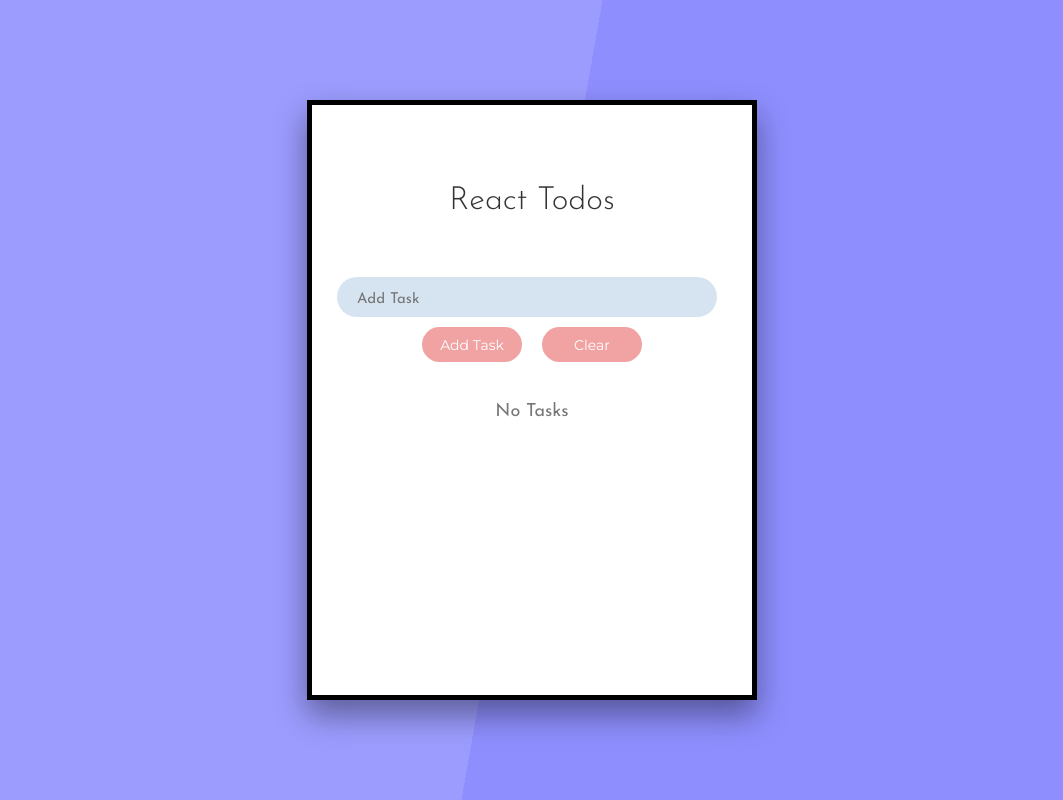
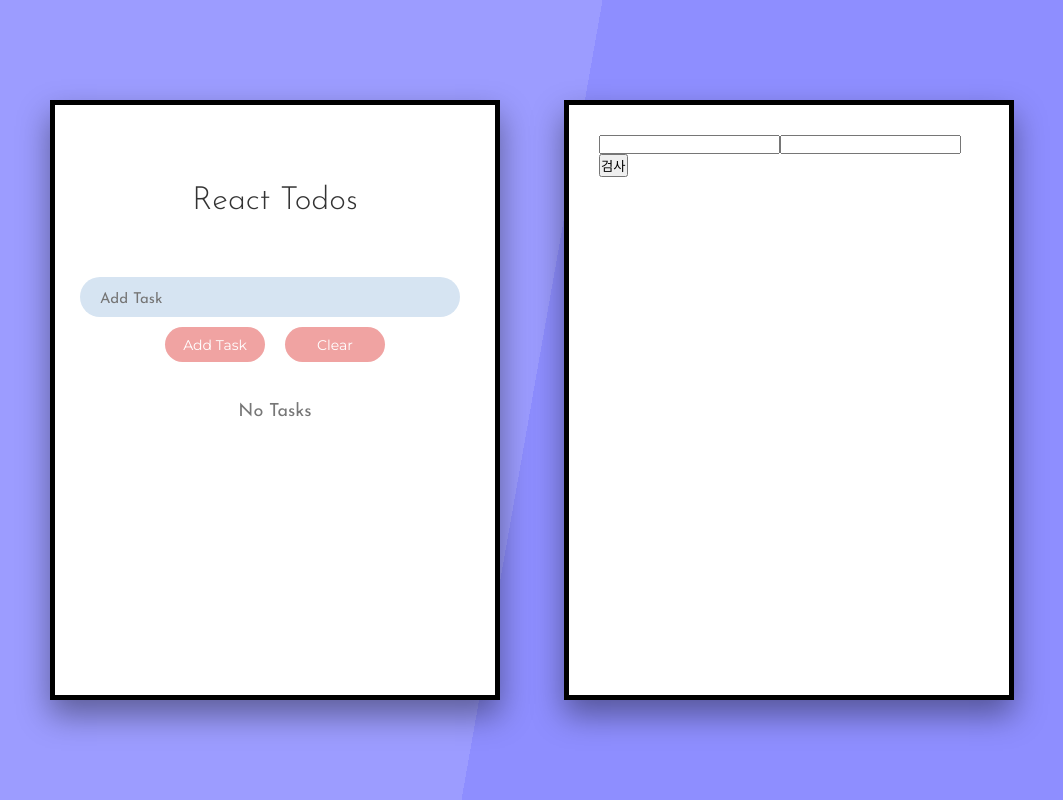
Before and after one commit to idenhan/react-todos, a React (Create React App) app: page / in a window 1280 px wide. Shown: the whole page, without its empty margins (108-1171 px from the left). Built offline with nearby package versions, Linux system fonts and the light colour scheme.

Commit message:
Implement ValidationForm And Modularise Components More

```diff
--- a/src/App.js
+++ b/src/App.js
@@ -1,24 +1,19 @@
 import React from "react";
-import List from "./components/List";
 import ListContextProvier from "./context/ListContext";
-import TaskForm from "./components/TaskForm";
-import Header from "./components/Header";
 
-import "./App.css";
+import JuminNaver from "./containers/JuminNaver";
+import Todos from "./containers/Todos";
 
 const App = () => {
   return (
-    <ListContextProvier>
-      <div className="container">
-        <div className="app-wrapper">
-          <Header />
-          <div className="main">
-            <TaskForm />
-            <List />
-          </div>
+    <React.Fragment>
+      <ListContextProvier>
+        <div className="container">
+          <Todos />
+          <JuminNaver />
         </div>
-      </div>
-    </ListContextProvier>
+      </ListContextProvier>
+    </React.Fragment>
   );
 };
 
--- /dev/null
+++ b/src/components/ValidationForm.jsx
@@ -0,0 +1,78 @@
+import React, { useState } from "react";
+
+const ValidationForm = () => {
+  const [juminFirst, setJuminFirst] = useState("");
+  const [juminLast, setJuminLast] = useState("");
+
+  const handleJuminFirstChange = e => {
+    setJuminFirst(e.target.value);
+  };
+
+  const handleJuminLastChange = e => {
+    setJuminLast(e.target.value);
+  };
+
+  const handleClick = () => {
+    validation();
+
+    if (validation()) {
+      alert("올바른 주민등록번호입니다.");
+    } else {
+      alert("입력한 번호를 다시 확인하시기 바랍니다.");
+    }
+  };
+
+  const validation = () => {
+    const jumin = juminFirst + juminLast;
+
+    const fmt = /^\d{6}[1234]\d{6}$/;
+    if (!fmt.test(jumin)) {
+      return false;
+    }
+
+    let birthYear = jumin.charAt(6) <= "2" ? "19" : "20";
+    birthYear += jumin.substr(0, 2);
+
+    const birthMonth = jumin.substr(2, 2) - 1;
+    const birthDate = jumin.substr(4, 2);
+    const birth = new Date(birthYear, birthMonth, birthDate);
+
+    if (birth.getMonth() !== birthMonth) {
+      return false;
+    }
+
+    let buf = new Array(13);
+    let sum = 0;
+    const multipliers = [2, 3, 4, 5, 6, 7, 8, 9, 2, 3, 4, 5];
+
+    for (let i = 0; i < 13; i++) buf[i] = parseInt(jumin.charAt(i));
+
+    for (let i = 0; i < 12; i++) sum += buf[i] *= multipliers[i];
+
+    if ((11 - (sum % 11)) % 10 !== buf[12]) {
+      return false;
+    }
+
+    return true;
+  };
+
+  return (
+    <div>
+      <input
+        type="text"
+        id="jumin1"
+        value={juminFirst}
+        onChange={handleJuminFirstChange}
+      />
+      <input
+        type="text"
+        id="jumin2"
+        value={juminLast}
+        onChange={handleJuminLastChange}
+      />
+      <input type="button" value="검사" onClick={() => handleClick()} />
+    </div>
+  );
+};
+
+export default ValidationForm;
--- /dev/null
+++ b/src/containers/JuminNaver.jsx
@@ -0,0 +1,16 @@
+import React from "react";
+import ValidationForm from "../components/ValidationForm";
+
+import "../styles/JuminNaver.css";
+
+const Todos = () => {
+  return (
+    <div className="app-wrapper">
+      <div className="main">
+        <ValidationForm />
+      </div>
+    </div>
+  );
+};
+
+export default Todos;
--- /dev/null
+++ b/src/containers/Todos.jsx
@@ -0,0 +1,20 @@
+import React from "react";
+import Header from "../components/Header";
+import List from "../components/List";
+import TaskForm from "../components/TaskForm";
+
+import "../styles/Todos.css";
+
+const Todos = () => {
+  return (
+    <div className="app-wrapper">
+      <Header />
+      <div className="main">
+        <TaskForm />
+        <List />
+      </div>
+    </div>
+  );
+};
+
+export default Todos;
--- /dev/null
+++ b/src/styles/JuminNaver.css
@@ -0,0 +1,20 @@
+.app-wrapper {
+  background-color: #fff;
+  border: 5px solid black;
+  width: 25%;
+  min-width: 450px;
+  height: 600px;
+  margin-left: 2rem;
+  margin-right: 2rem;
+  padding: 30px;
+  box-sizing: border-box;
+  box-shadow: 0 15px 30px rgba(0, 0, 0, 0.4);
+}
+
+.main {
+  display: flex;
+  flex-direction: column;
+  align-items: space-between;
+  margin-bottom: 50px;
+  width: 100%;
+}
--- a/src/App.css
+++ b/src/styles/Todos.css
@@ -22,6 +22,8 @@
   width: 25%;
   min-width: 450px;
   height: 600px;
+  margin-left: 2rem;
+  margin-right: 2rem;
   padding: 30px;
   box-sizing: border-box;
   box-shadow: 0 15px 30px rgba(0, 0, 0, 0.4);
```
Also changed, not shown: package.json (+12 -2 lines), src/components/Validation.js (deleted, +0 -36 lines), .babelrc (added), 2 other files (tests, documents, lock files or other folders).
